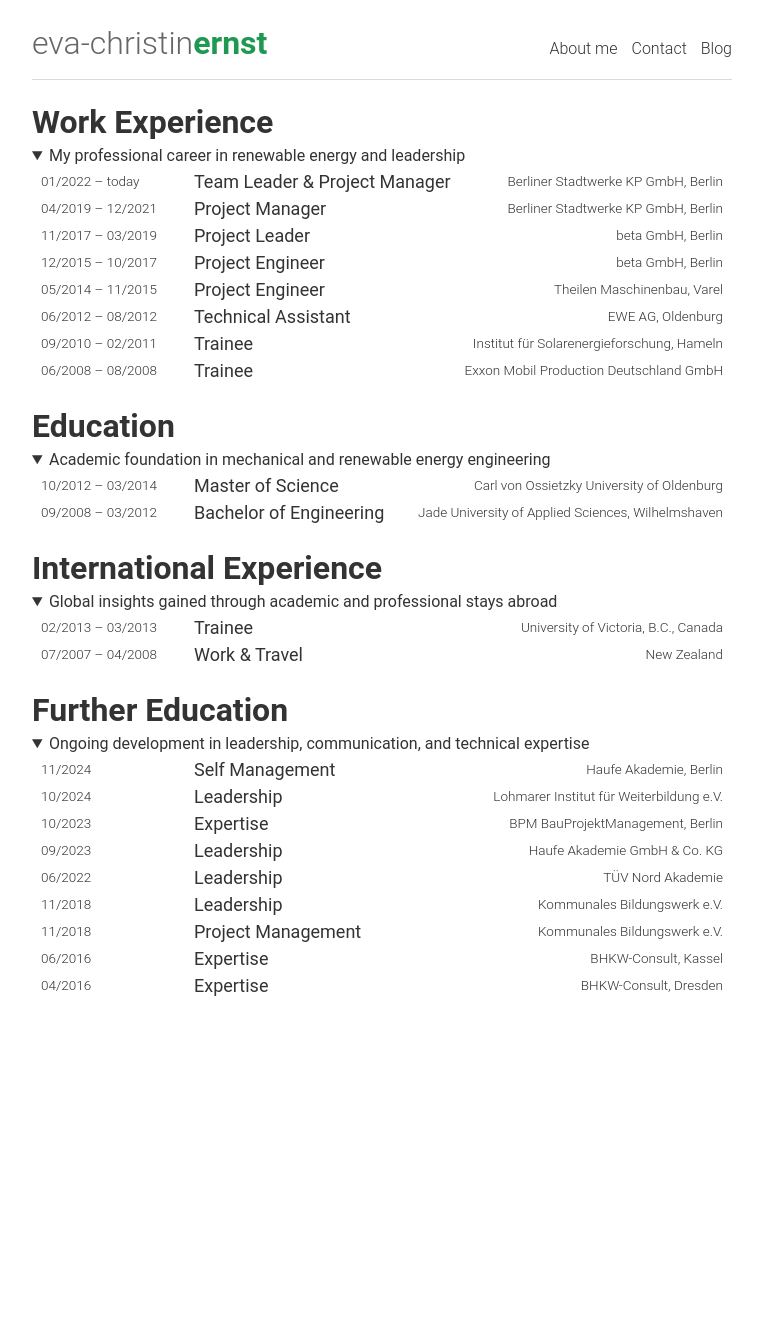
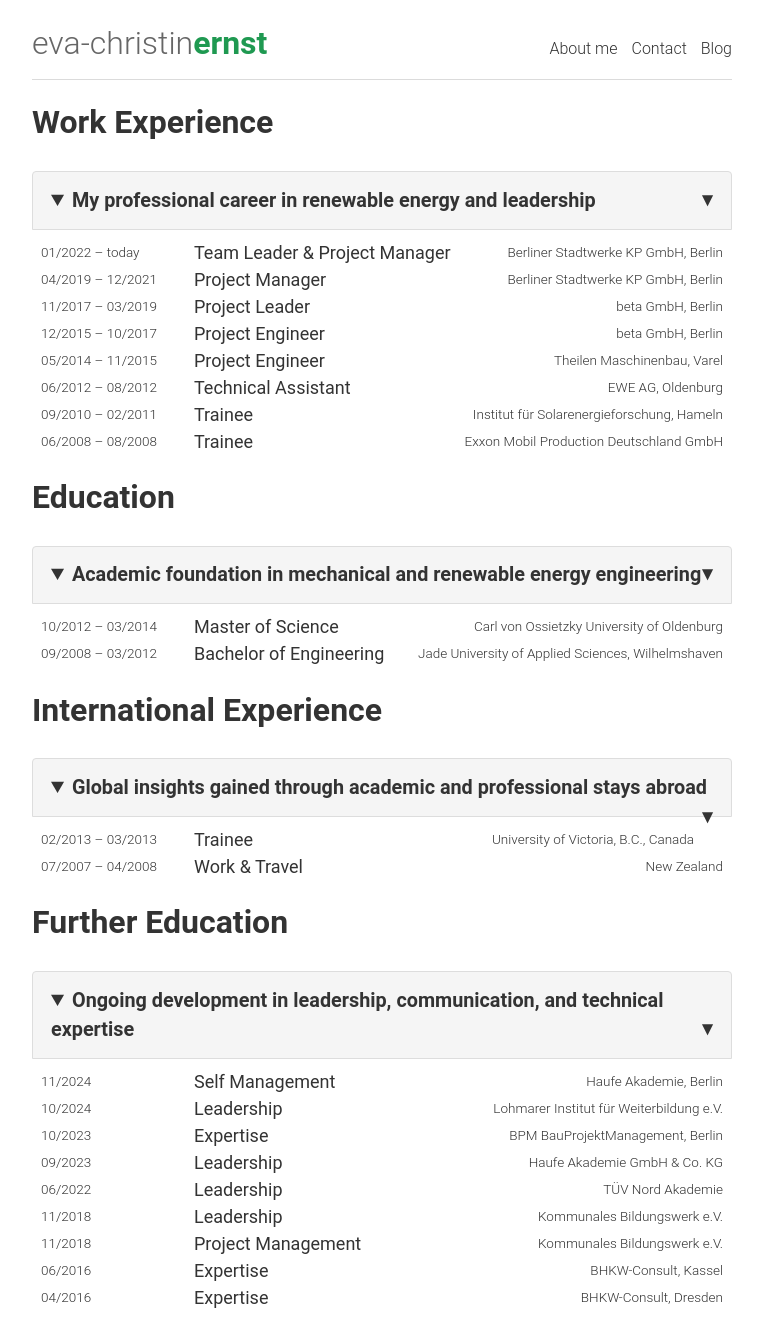
Before and after one commit to evafroehlich/website, a Jekyll site: the page built from about.md, in a window 1280 px wide. Shown: the whole page, without its empty margins (258-1021 px from the left). Built offline with Jekyll 4.4.1, drawn with Linux system fonts in a browser that asks for light colours; before the commit the page ends 1020 px from its top, so only the background shows below that.

Commit message:
Summary Layout Edited

```diff
--- a/_sass/custom.scss
+++ b/_sass/custom.scss
@@ -86,3 +86,39 @@
 article.experience {
   margin-bottom: 0.0rem;
 }
+
+/* --- summary inside <details> (About page) --- */
+
+details summary {
+  font-size: 1.1rem;
+  font-weight: 600;
+  color: #333;
+  background-color: #f5f5f5;
+  padding: 0.75rem 1rem;
+  border: 1px solid #ddd;
+  border-radius: 4px;
+  margin: 1.5rem 0 0.5rem;
+  cursor: pointer;
+  transition: background-color 0.2s ease;
+}
+
+details summary:hover {
+  background-color: #eee;
+}
+
+details[open] summary {
+  border-bottom-left-radius: 0;
+  border-bottom-right-radius: 0;
+}
+
+/* Optional: Rotate arrow indicator */
+details summary::after {
+  content: "▸";
+  float: right;
+  transform: rotate(0deg);
+  transition: transform 0.3s ease;
+}
+
+details[open] summary::after {
+  transform: rotate(90deg);
+}
```
